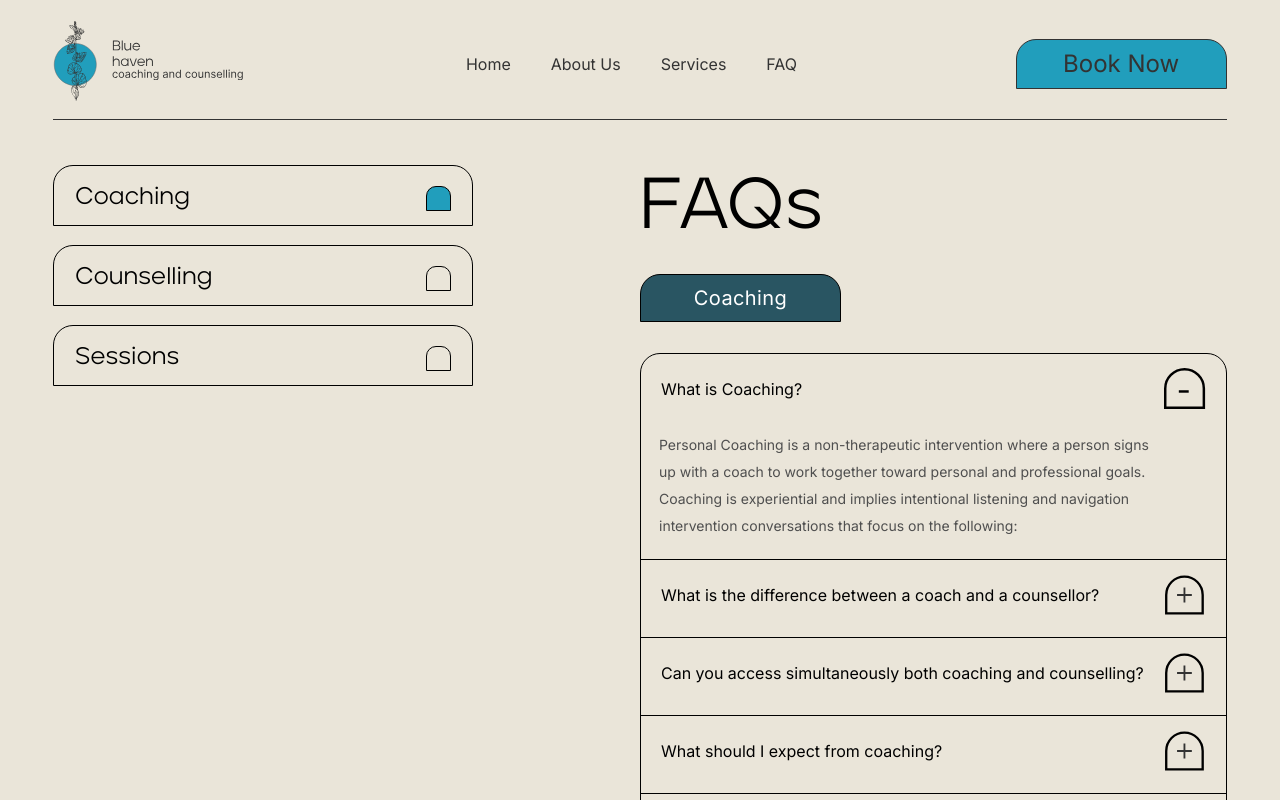
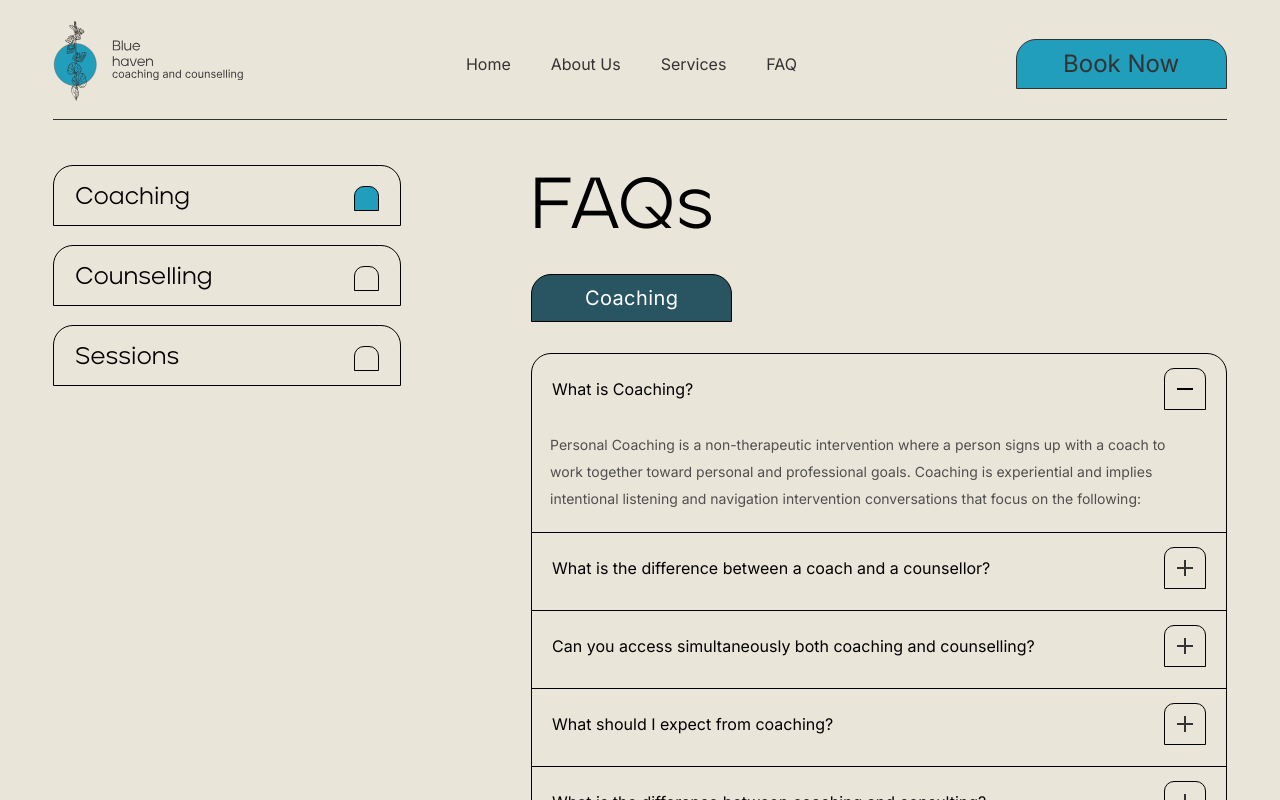
Before and after one commit to coolpythoncodes/blue-heaven, a Next.js app: page /faq in a window 1280 px wide. Shown: the top 800 px of the page. Built offline with nearby package versions, Linux system fonts and the light colour scheme.

Commit message:
corrected UI of FAQ section

```diff
--- a/components/faqWidget/index.tsx
+++ b/components/faqWidget/index.tsx
@@ -2,8 +2,8 @@ import { useRef } from 'react'
 import Image from 'next/image';
 
 // images
-import open from "../../public/assets/faq/open.svg"
-import close from "../../public/assets/faq/close.svg"
+import plus from "../../public/assets/faq/plus.svg"
+import minus from "../../public/assets/faq/minus.svg"
 
 type Props = {
     active: boolean,
@@ -21,11 +21,17 @@ const FaqWidget = ({ active, onToggle, faq }: Props) => {
     return (
         <div className="border-t border-black first:border-t-0">
             {/* Question */}
-            <div className="pl-[18px] pr-2 flex justify-between items-center pt-1 pb-2 lg:pt-[14px] lg:px-5 lg:pb-[21px]" onClick={onToggle}>
-                <p className="text-black font-inter text-sm leading-[21px] md:body-text">{faq.question}</p>
-                <div className="relative w-[17px] h-[17px] cursor-pointer lg:w-[42px] lg:h-[42px]">
-                    <Image src={active ? close : open} alt="" layout="fill" className="object-contain" />
+            <div className="pl-[18px] pr-2 flex justify-between items-center pt-1 pb-2 lg:pt-[14px] lg:px-5 lg:pb-[21px]
+            " onClick={onToggle}>
+                <p className="text-black font-inter text-sm leading-[21px] md:body-text w-11/12">{faq.question}</p>
+                <div className="w-[17px] h-[17px] rounded-t-[10px] border border-black flex items-center justify-center  cursor-pointer lg:w-[42px] lg:h-[42px]">
+                    <div className="relative w-[7px] h-[7px] lg:w-4 lg:h-4">
+                        <Image src={active ? minus : plus} layout="fill" className="object-fill" alt="" />
+                    </div>
                 </div>
+                {/* <div className="relative w-[17px] h-[17px] cursor-pointer lg:w-[42px] lg:h-[42px]">
+                        <Image src={active ? close : open} alt="" layout="fill" className="object-contain" />
+                    </div> */}
             </div>
             {/* Answer */}
             <div
--- a/pages/faq.tsx
+++ b/pages/faq.tsx
@@ -58,8 +58,8 @@ const Faq = () => {
 
     return (
         <Layout title="FAQ">
-            <div ref={rootElement} className="md:layout-container md:grid md:grid-cols-2 pt-10 lg:pt-[65px] lg:mb-[164px]">
-                <div className="hidden w-full md:block lg:w-[420px]">
+            <div ref={rootElement} className="md:layout-container md:grid md:grid-cols-2 pt-10 lg:pt-[65px] lg:mb-[164px] xl:grid-cols-[1fr_2fr] xl:gap-x-[130px]">
+                <div className="hidden w-full md:block lg:w-[420px] xl:w-full">
                     <div className="flex flex-col space-y-[19px] sticky top-[140px]">
                         {
                             faq.map((value, index) => (
@@ -73,7 +73,7 @@ const Faq = () => {
                 </div>
                 {/* FAQ section */}
                 <div className="flex justify-end" >
-                    <div className="w-[297px] mx-auto md:mx-0 ml-auto lg:w-[750px]">
+                    <div className="w-[297px] mx-auto md:mx-0 ml-auto lg:w-[750px] xl:w-full xl:m-0">
                         <h1 className={`text-black text-center mob-h1 mb-[35px] md:text-left md:mb-5 lg:heading-1 ${styles.jeko_regular}`}>FAQs</h1>
                         <div className="flex flex-col space-y-[49px]" ref={faqSections}>
                             {
```
Also changed, not shown: public/assets/faq/minus.svg (added), public/assets/faq/plus.svg (added).
